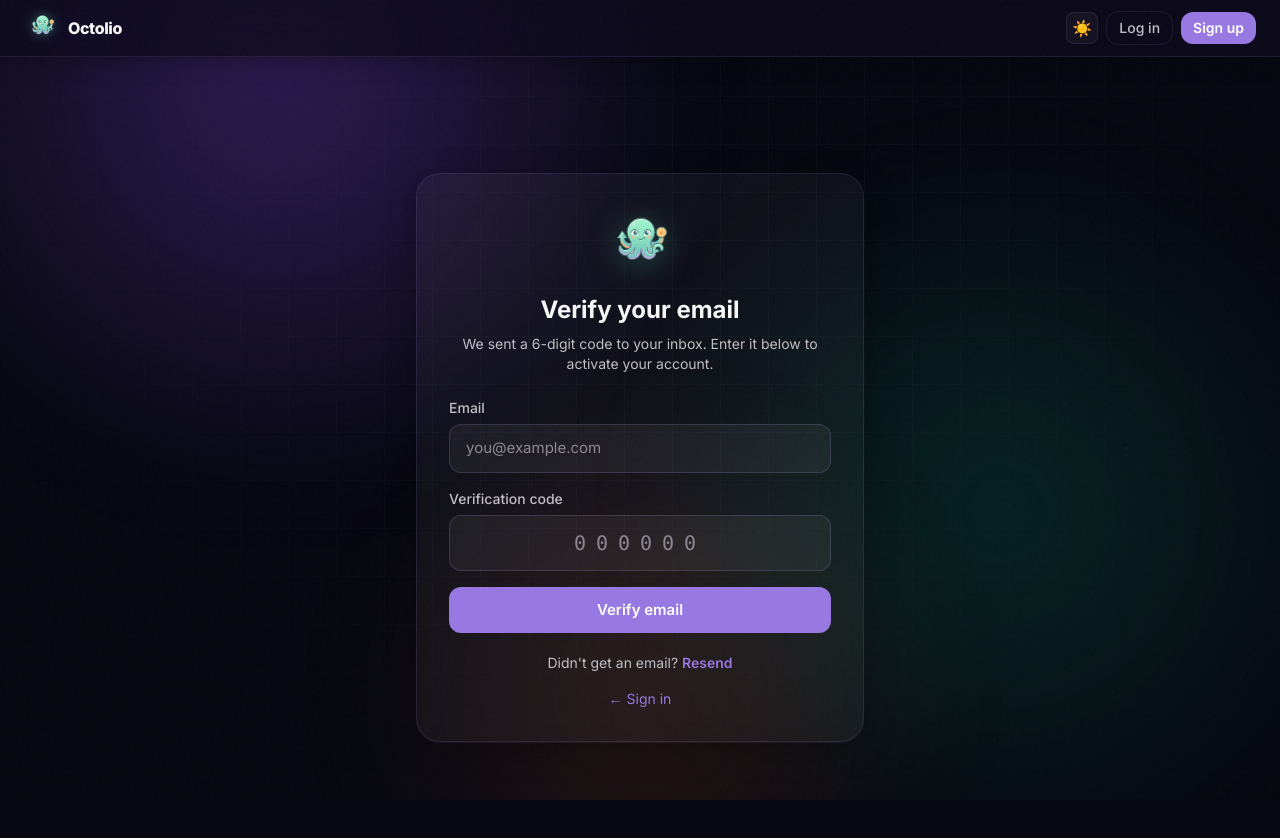
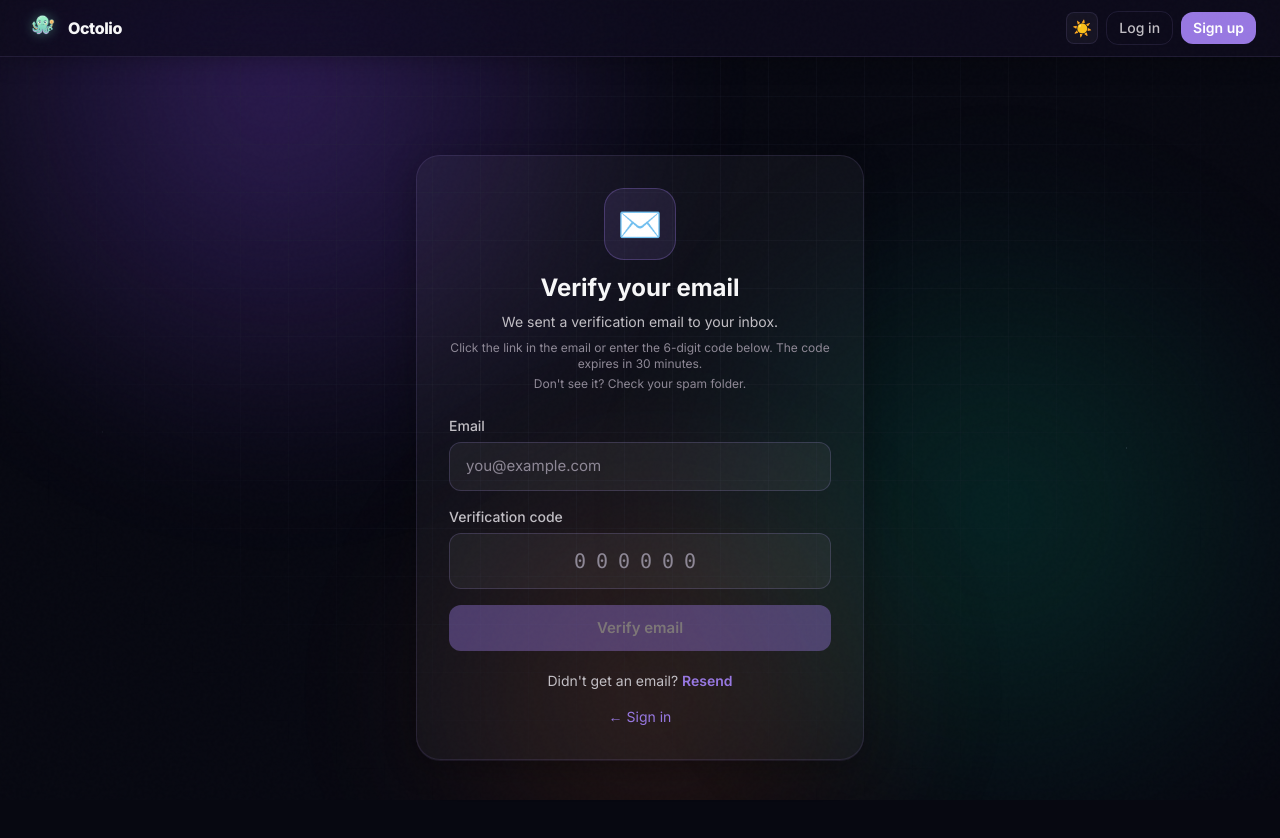
Before and after one commit to s1nbros/octolio-app, a React (Vite) app in the folder frontend/: page /verify-email in a window 1280 px wide. Shown: the top 838 px of the page. Built offline with nearby package versions, Linux system fonts and the light colour scheme.

Commit message:
emails fix

```diff
--- a/frontend/src/contexts/AuthContext.tsx
+++ b/frontend/src/contexts/AuthContext.tsx
@@ -33,7 +33,7 @@ interface AuthContextType {
   token: string | null;
   isLoading: boolean;
   login: (email: string, password: string, rememberMe: boolean) => Promise<void>;
-  register: (name: string, email: string, password: string) => Promise<{ pending: true; email: string }>;
+  register: (name: string, email: string, password: string) => Promise<{ pending: true; email: string; emailSent: boolean; devCode?: string }>;
   verifyEmail: (params: { email?: string; code?: string; token?: string }) => Promise<void>;
   resendVerification: (email: string) => Promise<void>;
   forgotPassword: (email: string) => Promise<void>;
@@ -105,7 +105,12 @@ export function AuthProvider({ children }: { children: React.ReactNode }) {
     if (!res.ok) throw new Error(data.error || 'Registration failed');
 
     // Registration now requires email verification — no token issued yet.
-    return { pending: true as const, email: data.email ?? email.toLowerCase() };
+    return {
+      pending: true as const,
+      email: data.email ?? email.toLowerCase(),
+      emailSent: !!data.emailSent,
+      devCode: data.devCode as string | undefined,
+    };
   };
 
   const verifyEmail = async (params: { email?: string; code?: string; token?: string }) => {
--- a/frontend/src/contexts/LanguageContext.tsx
+++ b/frontend/src/contexts/LanguageContext.tsx
@@ -51,12 +51,18 @@ const UI_EN = {
   new_password: 'New password',
   confirm_password: 'Confirm password',
   verify_title: 'Verify your email',
+  verify_check_inbox: 'Check your inbox',
   verify_sub: "We sent a 6-digit code to your inbox. Enter it below to activate your account.",
+  verify_inbox_with_email: 'We sent a verification email to',
+  verify_inbox_generic: 'We sent a verification email to your inbox.',
+  verify_instructions: 'Click the link in the email or enter the 6-digit code below. The code expires in 30 minutes.',
+  verify_check_spam: "Don't see it? Check your spam folder.",
   verify_code_label: 'Verification code',
   verify_button: 'Verify email',
   verify_no_email: "Didn't get an email?",
   verify_resend: 'Resend',
   verify_resent: 'Verification email sent. Check your inbox.',
+  verify_resend_wait: 'Wait a few seconds before resending again.',
   verify_enter_code: 'Enter the 6-digit code from the email',
   verify_email_required: 'Enter your email first',
   login_verify_required: 'Your email is not yet verified.',
@@ -135,12 +141,18 @@ const UI_BG: typeof UI_EN = {
   new_password: 'Нова парола',
   confirm_password: 'Потвърди паролата',
   verify_title: 'Потвърди имейла си',
+  verify_check_inbox: 'Провери пощата си',
   verify_sub: 'Изпратихме 6-цифрен код на имейла ти. Въведи го по-долу, за да активираш акаунта.',
+  verify_inbox_with_email: 'Изпратихме имейл за потвърждение на',
+  verify_inbox_generic: 'Изпратихме имейл за потвърждение в пощата ти.',
+  verify_instructions: 'Кликни на връзката в имейла или въведи 6-цифрения код по-долу. Кодът изтича след 30 минути.',
+  verify_check_spam: 'Не виждаш имейла? Провери папката Spam.',
   verify_code_label: 'Код за потвърждение',
   verify_button: 'Потвърди',
   verify_no_email: 'Не получи имейл?',
   verify_resend: 'Изпрати отново',
   verify_resent: 'Имейлът е изпратен повторно. Провери пощата си.',
+  verify_resend_wait: 'Изчакай няколко секунди преди да опиташ отново.',
   verify_enter_code: 'Въведи 6-цифрения код от имейла',
   verify_email_required: 'Първо въведи имейла си',
   login_verify_required: 'Имейлът ти все още не е потвърден.',
--- a/frontend/src/pages/Register.tsx
+++ b/frontend/src/pages/Register.tsx
@@ -32,8 +32,15 @@ export function Register() {
     if (!nameOk || !emailOk || !passwordOk) return;
     setIsLoading(true);
     try {
-      const { email: registeredEmail } = await register(name, email, password);
-      navigate('/verify-email', { state: { email: registeredEmail } });
+      const result = await register(name, email, password);
+      navigate('/verify-email', {
+        state: {
+          email: result.email,
+          emailSent: result.emailSent,
+          devCode: result.devCode,
+          justRegistered: true,
+        },
+      });
     } catch (err) {
       setError(err instanceof Error ? err.message : 'Registration failed');
     } finally {
--- a/frontend/src/pages/VerifyEmail.tsx
+++ b/frontend/src/pages/VerifyEmail.tsx
@@ -3,6 +3,13 @@ import { Link, useLocation, useNavigate, useSearchParams } from 'react-router-do
 import { useAuth } from '../contexts/AuthContext';
 import { useLang } from '../contexts/LanguageContext';
 import { FloatingOrbs } from '../components/FloatingOrbs';
+
+interface VerifyState {
+  email?: string;
+  emailSent?: boolean;
+  devCode?: string;
+  justRegistered?: boolean;
+}
 
 export function VerifyEmail() {
   const { verifyEmail, resendVerification } = useAuth();
@@ -10,14 +17,17 @@ export function VerifyEmail() {
   const navigate = useNavigate();
   const location = useLocation();
   const [params] = useSearchParams();
+  const state = (location.state as VerifyState | null) ?? {};
 
-  const stateEmail = (location.state as { email?: string } | null)?.email;
-  const [email, setEmail] = useState<string>(stateEmail ?? '');
+  const [email, setEmail] = useState<string>(state.email ?? '');
   const [code, setCode] = useState('');
   const [error, setError] = useState('');
   const [info, setInfo] = useState('');
   const [isLoading, setIsLoading] = useState(false);
   const [resending, setResending] = useState(false);
+  const [resentAt, setResentAt] = useState<number>(0);
+  const [emailSent, setEmailSent] = useState<boolean>(state.emailSent ?? true);
+  const [devCode, setDevCode] = useState<string | undefined>(state.devCode);
   const linkAttempted = useRef(false);
 
   // Auto-verify if a ?token=... is present (link from the email)
@@ -54,11 +64,18 @@ export function VerifyEmail() {
 
   const handleResend = async () => {
     if (!email) { setError(ui.verify_email_required ?? 'Enter your email first'); return; }
+    if (Date.now() - resentAt < 30_000) {
+      setInfo(ui.verify_resend_wait ?? 'Wait a few seconds before resending again.');
+      return;
+    }
     setResending(true);
     setError('');
     setInfo('');
     try {
       await resendVerification(email);
+      setResentAt(Date.now());
+      setEmailSent(true);
+      setDevCode(undefined);
       setInfo(ui.verify_resent ?? 'Verification email sent. Check your inbox.');
     } catch (err) {
       setError(err instanceof Error ? err.message : 'Resend failed');
@@ -67,23 +84,69 @@ export function VerifyEmail() {
     }
   };
 
+  const inboxLabel = email
+    ? (ui.verify_inbox_with_email ?? 'We sent a verification email to')
+    : (ui.verify_inbox_generic ?? 'We sent a verification email to your inbox.');
+
   return (
-    <div className="relative min-h-screen flex items-center justify-center px-4">
+    <div className="relative min-h-screen flex items-center justify-center px-4 py-12">
       <FloatingOrbs />
       <div className="relative w-full max-w-md animate-scale-in" style={{ zIndex: 1 }}>
         <div className="glass-card rounded-3xl p-8">
           <div className="text-center mb-6">
-            <div className="flex justify-center mb-2">
-              <img src="/logo.png" alt="Octolio" className="w-20 h-20 object-contain"
-                style={{ filter: 'drop-shadow(0 4px 16px hsl(160, 55%, 55%, 0.3))' }} />
+            <div className="flex justify-center mb-3">
+              <div style={{
+                width: 72, height: 72, borderRadius: 20,
+                background: 'hsl(var(--c-primary)/0.12)',
+                border: '1px solid hsl(var(--c-primary)/0.3)',
+                display: 'flex', alignItems: 'center', justifyContent: 'center',
+                fontSize: 36,
+              }}>
+                ✉️
+              </div>
             </div>
             <h1 className="text-2xl font-bold" style={{ color: 'hsl(var(--c-fg))' }}>
-              {ui.verify_title ?? 'Verify your email'}
+              {state.justRegistered
+                ? (ui.verify_check_inbox ?? 'Check your inbox')
+                : (ui.verify_title ?? 'Verify your email')}
             </h1>
             <p className="text-sm mt-2" style={{ color: 'hsl(var(--c-fg-muted))' }}>
-              {ui.verify_sub ?? "We sent a 6-digit code to your inbox. Enter it below to activate your account."}
+              {inboxLabel}
+              {email && (
+                <>
+                  {' '}
+                  <strong style={{ color: 'hsl(var(--c-fg))' }}>{email}</strong>.
+                </>
+              )}
+            </p>
+            <p className="text-xs mt-2" style={{ color: 'hsl(var(--c-fg-subtle))' }}>
+              {ui.verify_instructions ?? 'Click the link in the email or enter the 6-digit code below. The code expires in 30 minutes.'}
+            </p>
+            <p className="text-xs mt-1" style={{ color: 'hsl(var(--c-fg-subtle))' }}>
+              {ui.verify_check_spam ?? "Don't see it? Check your spam folder."}
             </p>
           </div>
+
+          {!emailSent && (
+            <div className="rounded-xl p-3.5 mb-4 text-xs"
+              style={{ background: 'hsl(45 90% 55%/0.1)', border: '1px solid hsl(45 90% 55%/0.3)', color: 'hsl(45 90% 70%)' }}>
+              ⚙️ Email delivery isn't configured on the server yet, so no email was actually sent.
+              {devCode && (
+                <>
+                  {' '}For testing, your verification code is:
+                  <div style={{
+                    marginTop: 8, padding: '8px 12px', borderRadius: 8,
+                    background: 'hsl(var(--c-bg))', textAlign: 'center',
+                    fontFamily: 'ui-monospace, Menlo, monospace',
+                    fontSize: 22, letterSpacing: '0.5em', color: 'hsl(var(--c-primary))',
+                    fontWeight: 700,
+                  }}>
+                    {devCode}
+                  </div>
+                </>
+              )}
+            </div>
+          )}
 
           {error && (
             <div className="rounded-xl p-3.5 mb-4 text-sm"
@@ -111,6 +174,7 @@ export function VerifyEmail() {
                 onChange={(e) => setEmail(e.target.value)}
                 required
                 autoComplete="email"
+                disabled={!!state.email}
               />
             </div>
             <div>
@@ -130,7 +194,7 @@ export function VerifyEmail() {
                 required
               />
             </div>
-            <button type="submit" className="btn-primary w-full mt-2" disabled={isLoading}>
+            <button type="submit" className="btn-primary w-full mt-2" disabled={isLoading || code.length !== 6}>
               {isLoading ? '…' : (ui.verify_button ?? 'Verify email')}
             </button>
           </form>
```
Also changed, not shown: 7 other files (tests, documents, lock files or other folders).
